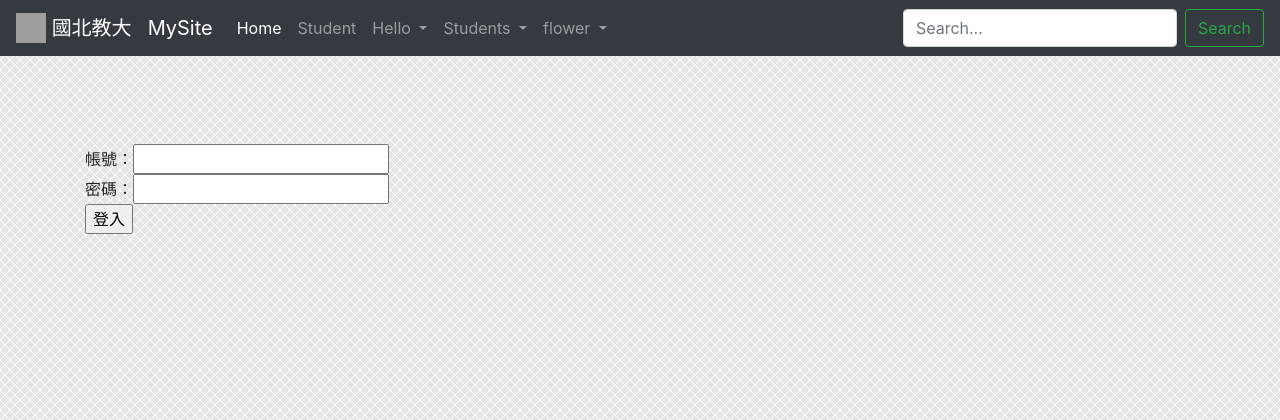
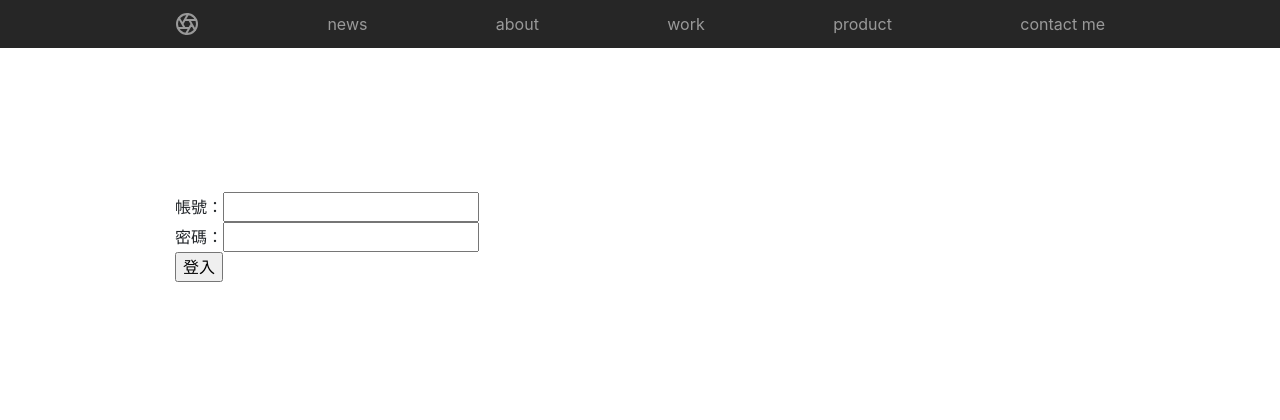
Before and after one commit to cc11222000/djangotest, a Django app: page /login/ in a window 1280 px wide. Shown: the top 420 px of the page. Run offline with Django 4.2, Linux system fonts and the light colour scheme; some libraries are stand-ins or nearby versions; grey boxes are pictures that could not be loaded.

Commit message:
Update base.html

```diff
--- a/templates/base.html
+++ b/templates/base.html
@@ -1,15 +1,47 @@
 <!DOCTYPE html>
 <html lang="en">
 <head>
-    <link rel="stylesheet" href="style.css">
+    <meta charset="utf-8">
+    <meta name="viewport" content="width=device-width, initial-scale=1, shrink-to-fit=no">
+    <meta name="description" content="">
+    <meta name="author" content="Mark Otto, Jacob Thornton, and Bootstrap contributors">
+    <meta name="generator" content="Hugo 0.101.0">
+    <title>Product example · Bootstrap v4.6</title>
+
+    <link rel="canonical" href="https://getbootstrap.com/docs/4.6/examples/product/">
+
     {% load static %}
-    <link href = "{% static 'css/style.css' %}" rel="stylesheet" type="text/css"/>
+    <link rel="stylesheet" type="text/css" href="/static/css/product.css" />
+    <link href = "{% static 'css/product.css' %}" rel="stylesheet" type="text/css"/>
     <!-- Required meta tags -->
     <meta charset="utf-8">
     <meta name="viewport" content="width=device-width, initial-scale=1, shrink-to-fit=no">
 
-    <!-- Bootstrap CSS -->
-    <link rel="stylesheet" href="https://cdn.jsdelivr.net/npm/bootstrap@4.6.2/dist/css/bootstrap.min.css" integrity="sha384-xOolHFLEh07PJGoPkLv1IbcEPTNtaed2xpHsD9ESMhqIYd0nLMwNLD69Npy4HI+N" crossorigin="anonymous">
+    <!-- Bootstrap CSS
+    <link rel="stylesheet" href="https://cdn.jsdelivr.net/npm/bootstrap@4.6.2/dist/css/bootstrap.min.css" integrity="sha384-xOolHFLEh07PJGoPkLv1IbcEPTNtaed2xpHsD9ESMhqIYd0nLMwNLD69Npy4HI+N" crossorigin="anonymous">-->
+
+    <!-- new Bootstrap core CSS -->
+<link href="/static/css/bootstrap.min.css" rel="stylesheet">
+
+    <style>
+        .bd-placeholder-img {
+          font-size: 1.125rem;
+          text-anchor: middle;
+          -webkit-user-select: none;
+          -moz-user-select: none;
+          -ms-user-select: none;
+          user-select: none;
+        }
+
+        @media (min-width: 768px) {
+          .bd-placeholder-img-lg {
+            font-size: 3.5rem;
+          }
+        }
+      </style>
+
+      <!-- Custom styles for this template -->
+      <link href="/static/css/product.css" rel="stylesheet">
 
     <title>{% block title %}{% endblock %}</title>
 </head>
@@ -27,6 +59,7 @@
     -->
     <!-- Image and text -->
 
+    <!--
     <nav class="navbar navbar-expand-md navbar-dark bg-dark fixed-top" style="background-color: #e3f2fd;">
         <a class="navbar-brand">
             <img src="https://www.ntue.edu.tw/var/file/0/1000/img/368/footlogo.png" width="30" height="30" class="d-inline-block align-top" alt="">
@@ -86,6 +119,21 @@
             </form>
         </div>
     </nav>
+    -->
+
+    <nav class="site-header sticky-top py-1">
+        <div class="container d-flex flex-column flex-md-row justify-content-between">
+          <a class="py-2" href="#" aria-label="Product">
+            <svg xmlns="http://www.w3.org/2000/svg" width="24" height="24" fill="none" stroke="currentColor" stroke-linecap="round" stroke-linejoin="round" stroke-width="2" class="d-block mx-auto" role="img" viewBox="0 0 24 24" focusable="false"><title>Product</title><circle cx="12" cy="12" r="10"/><path d="M14.31 8l5.74 9.94M9.69 8h11.48M7.38 12l5.74-9.94M9.69 16L3.95 6.06M14.31 16H2.83m13.79-4l-5.74 9.94"/></svg>
+          </a>
+          <a class="py-2 d-none d-md-inline-block" href="#">news</a>
+          <a class="py-2 d-none d-md-inline-block" href="#">about</a>
+          <a class="py-2 d-none d-md-inline-block" href="#">work</a>
+          <a class="py-2 d-none d-md-inline-block" href="#">product</a>
+          <a class="py-2 d-none d-md-inline-block" href="#">contact me</a>
+        </div>
+    </nav>
+
     <br>
     <br>
     <br>
@@ -94,8 +142,14 @@
         {% block content %}{% endblock %}
     </div>
     </main><!-- /.container -->
-    <!-- Option 1: jQuery and Bootstrap Bundle (includes Popper) -->
+    <!-- Option 1: jQuery and Bootstrap Bundle (includes Popper)
     <script src="https://cdn.jsdelivr.net/npm/jquery@3.5.1/dist/jquery.slim.min.js" integrity="sha384-DfXdz2htPH0lsSSs5nCTpuj/zy4C+OGpamoFVy38MVBnE+IbbVYUew+OrCXaRkfj" crossorigin="anonymous"></script>
     <script src="https://cdn.jsdelivr.net/npm/bootstrap@4.6.2/dist/js/bootstrap.bundle.min.js" integrity="sha384-Fy6S3B9q64WdZWQUiU+q4/2Lc9npb8tCaSX9FK7E8HnRr0Jz8D6OP9dO5Vg3Q9ct" crossorigin="anonymous"></script>
+    -->
+
+    <script src="https://cdn.jsdelivr.net/npm/jquery@3.5.1/dist/jquery.slim.min.js" integrity="sha384-DfXdz2htPH0lsSSs5nCTpuj/zy4C+OGpamoFVy38MVBnE+IbbVYUew+OrCXaRkfj" crossorigin="anonymous"></script>
+      <script>window.jQuery || document.write('<script src="../assets/js/vendor/jquery.slim.min.js"><\/script>')</script><script src="/static/js/bootstrap.bundle.min.js"></script>
+
+
 </body>
 </html>
```
